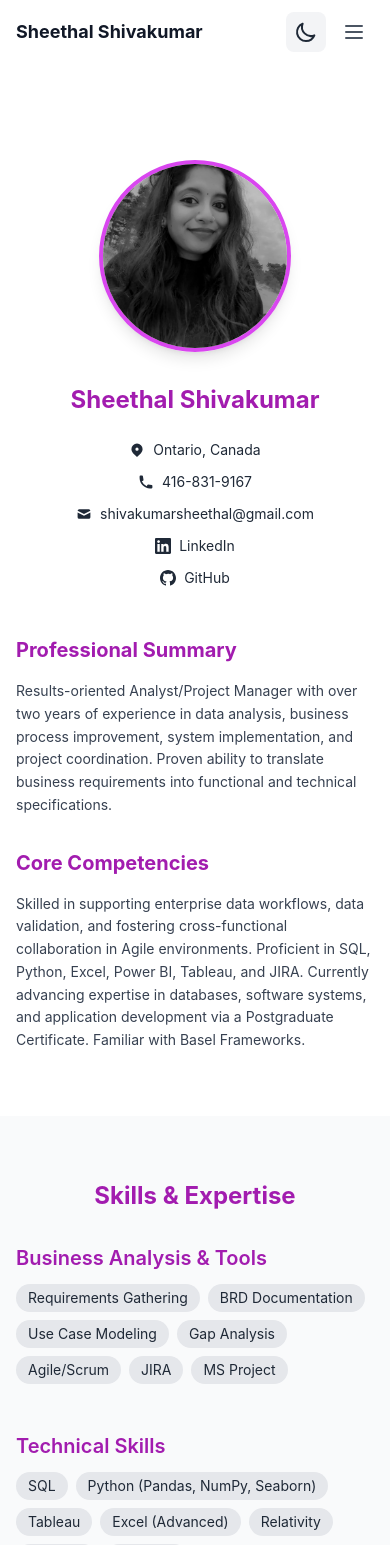
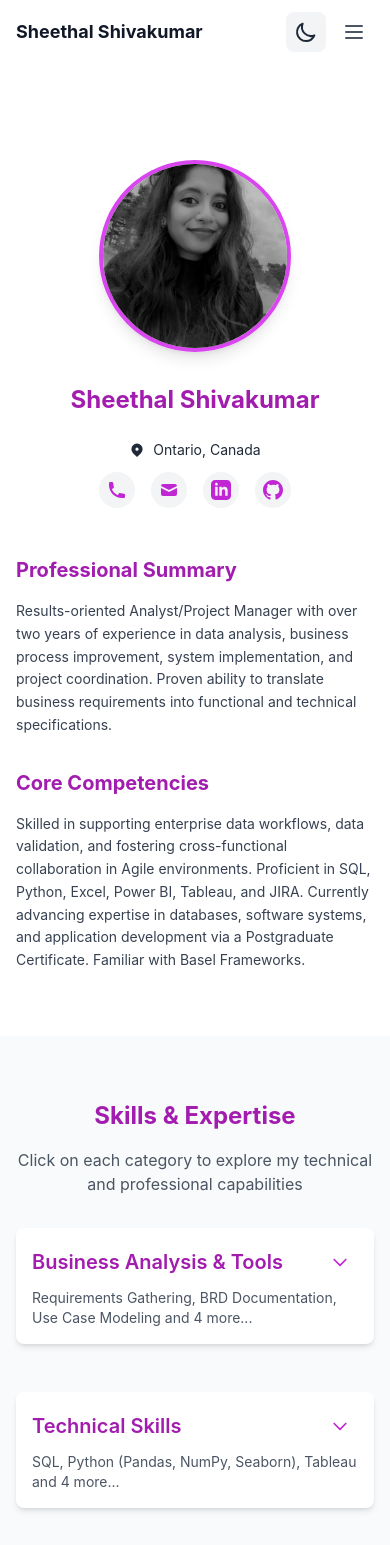
Before and after one commit to klutz-04/Portfolio, a React (Vite) app: page / in a window 390 px wide. Shown: the top 1545 px of the page. Built offline with nearby package versions, Linux system fonts and the light colour scheme.

Commit message:
Updated About section with icon-only contact display and hover tooltips

```diff
--- a/src/components/About.jsx
+++ b/src/components/About.jsx
@@ -1,9 +1,10 @@
-import React from 'react';
+import React, { useState } from 'react';
 import { useTheme } from '../context/ThemeContext';
 import profileImage from '../assets/images/SSK-pro.jpeg';
 
 const About = () => {
   const { darkMode } = useTheme();
+  const [showContact, setShowContact] = useState(false);
 
   const contactInfo = {
     name: "Sheethal Shivakumar",
@@ -53,48 +54,84 @@ const About = () => {
                   </svg>
                   {contactInfo.location}
                 </span>
+
+                {/* Contact Icons */}
+                <div className="flex items-center justify-center md:justify-start gap-4">
+                  {/* Phone */}
                   <a
                     href={`tel:${contactInfo.phone}`}
-                  className="flex items-center justify-center md:justify-start gap-2 hover:text-fuchsia-600 transition-colors"
+                    className={`p-2 rounded-full transition-all duration-300 group relative ${
+                      darkMode
+                        ? 'bg-gray-800 hover:bg-gray-700 text-fuchsia-400'
+                        : 'bg-gray-100 hover:bg-gray-200 text-fuchsia-600'
+                    }`}
+                    aria-label="Call me"
                   >
-                  <svg className="w-4 h-4" fill="currentColor" viewBox="0 0 20 20">
+                    <svg className="w-5 h-5" fill="currentColor" viewBox="0 0 20 20">
                       <path d="M2 3a1 1 0 011-1h2.153a1 1 0 01.986.836l.74 4.435a1 1 0 01-.54 1.06l-1.548.773a11.037 11.037 0 006.105 6.105l.774-1.548a1 1 0 011.059-.54l4.435.74a1 1 0 01.836.986V17a1 1 0 01-1 1h-2C7.82 18 2 12.18 2 5V3z" />
                     </svg>
+                    <span className={`absolute -top-8 left-1/2 transform -translate-x-1/2 px-2 py-1 rounded text-xs whitespace-nowrap opacity-0 group-hover:opacity-100 transition-opacity duration-300 ${
+                      darkMode ? 'bg-gray-700 text-white' : 'bg-white text-gray-800 shadow-md'
+                    }`}>
                       {contactInfo.phone}
+                    </span>
                   </a>
+
+                  {/* Email */}
                   <a
                     href={`mailto:${contactInfo.email}`}
-                  className="flex items-center justify-center md:justify-start gap-2 hover:text-fuchsia-600 transition-colors break-all md:break-normal"
+                    className={`p-2 rounded-full transition-all duration-300 group relative ${
+                      darkMode
+                        ? 'bg-gray-800 hover:bg-gray-700 text-fuchsia-400'
+                        : 'bg-gray-100 hover:bg-gray-200 text-fuchsia-600'
+                    }`}
+                    aria-label="Email me"
                   >
-                  <svg className="w-4 h-4" fill="currentColor" viewBox="0 0 20 20">
+                    <svg className="w-5 h-5" fill="currentColor" viewBox="0 0 20 20">
                       <path d="M2.003 5.884L10 9.882l7.997-3.998A2 2 0 0016 4H4a2 2 0 00-1.997 1.884z" />
                       <path d="M18 8.118l-8 4-8-4V14a2 2 0 002 2h12a2 2 0 002-2V8.118z" />
                     </svg>
+                    <span className={`absolute -top-8 left-1/2 transform -translate-x-1/2 px-2 py-1 rounded text-xs whitespace-nowrap opacity-0 group-hover:opacity-100 transition-opacity duration-300 ${
+                      darkMode ? 'bg-gray-700 text-white' : 'bg-white text-gray-800 shadow-md'
+                    }`}>
                       {contactInfo.email}
+                    </span>
                   </a>
+
+                  {/* LinkedIn */}
                   <a
                     href={contactInfo.linkedin}
                     target="_blank"
                     rel="noopener noreferrer"
-                  className="flex items-center justify-center md:justify-start gap-2 hover:text-fuchsia-600 transition-colors"
+                    className={`p-2 rounded-full transition-all duration-300 ${
+                      darkMode
+                        ? 'bg-gray-800 hover:bg-gray-700 text-fuchsia-400'
+                        : 'bg-gray-100 hover:bg-gray-200 text-fuchsia-600'
+                    }`}
+                    aria-label="LinkedIn Profile"
                   >
-                  <svg className="w-4 h-4" fill="currentColor" viewBox="0 0 24 24">
-                    <path d="M20.447 20.452h-3.554v-5.569c0-1.328-.027-3.037-1.852-3.037-1.853 0-2.136 1.445-2.136 2.939v5.667H9.351V9h3.414v1.561h.046c.477-.9 1.637-1.85 3.37-1.85 3.601 0 4.267 2.37 4.267 5.455v6.286zM5.337 7.433c-1.144 0-2.063-.926-2.063-2.065 0-1.138.92-2.063 2.063-2.063 1.14 0 2.064.925 2.064 2.063 0 1.139-.925 2.065-2.064 2.065zm1.782 13.019H3.555V9h3.564v11.452zM22.225 0H1.771C.792 0 0 .774 0 1.729v20.542C0 23.227.792 24 1.771 24h20.451C23.2 24 24 23.227 24 22.271V1.729C24 .774 23.2 0 22.222 0h.003z"/>
+                    <svg className="w-5 h-5" fill="currentColor" viewBox="0 0 24 24">
+                      <path d="M19 0h-14c-2.761 0-5 2.239-5 5v14c0 2.761 2.239 5 5 5h14c2.762 0 5-2.239 5-5v-14c0-2.761-2.238-5-5-5zm-11 19h-3v-11h3v11zm-1.5-12.268c-.966 0-1.75-.79-1.75-1.764s.784-1.764 1.75-1.764 1.75.79 1.75 1.764-.783 1.764-1.75 1.764zm13.5 12.268h-3v-5.604c0-3.368-4-3.113-4 0v5.604h-3v-11h3v1.765c1.396-2.586 7-2.777 7 2.476v6.759z"/>
                     </svg>
-                  LinkedIn
                   </a>
+
+                  {/* GitHub */}
                   <a
                     href={contactInfo.github}
                     target="_blank"
                     rel="noopener noreferrer"
-                  className="flex items-center justify-center md:justify-start gap-2 hover:text-fuchsia-600 transition-colors"
-                  aria-label="Visit my GitHub profile"
+                    className={`p-2 rounded-full transition-all duration-300 ${
+                      darkMode
+                        ? 'bg-gray-800 hover:bg-gray-700 text-fuchsia-400'
+                        : 'bg-gray-100 hover:bg-gray-200 text-fuchsia-600'
+                    }`}
+                    aria-label="GitHub Profile"
                   >
-                  <svg className="w-4 h-4" fill="currentColor" viewBox="0 0 24 24">
-                    <path d="M12 0C5.374 0 0 5.373 0 12c0 5.302 3.438 9.8 8.207 11.387.599.111.793-.261.793-.577v-2.234c-3.338.726-4.033-1.416-4.033-1.416-.546-1.387-1.333-1.756-1.333-1.756-1.089-.745.083-.729.083-.729 1.205.084 1.839 1.237 1.839 1.237 1.07 1.834 2.807 1.304 3.492.997.107-.775.418-1.305.762-1.604-2.665-.305-5.467-1.334-5.467-5.931 0-1.311.469-2.381 1.236-3.221-.124-.303-.535-1.524.117-3.176 0 0 1.008-.322 3.301 1.23A11.509 11.509 0 0112 5.803c1.02.005 2.047.138 3.006.404 2.291-1.552 3.297-1.23 3.297-1.23.653 1.653.242 2.874.118 3.176.77.84 1.235 1.911 1.235 3.221 0 4.609-2.807 5.624-5.479 5.921.43.372.823 1.102.823 2.222v3.293c0 .319.192.694.801.576C20.566 21.797 24 17.3 24 12c0-6.627-5.373-12-12-12z"/>
+                    <svg className="w-5 h-5" fill="currentColor" viewBox="0 0 24 24">
+                      <path d="M12 0c-6.626 0-12 5.373-12 12 0 5.302 3.438 9.8 8.207 11.387.599.111.793-.261.793-.577v-2.234c-3.338.726-4.033-1.416-4.033-1.416-.546-1.387-1.333-1.756-1.333-1.756-1.089-.745.083-.729.083-.729 1.205.084 1.839 1.237 1.839 1.237 1.07 1.834 2.807 1.304 3.492.997.107-.775.418-1.305.762-1.604-2.665-.305-5.467-1.334-5.467-5.931 0-1.311.469-2.381 1.236-3.221-.124-.303-.535-1.524.117-3.176 0 0 1.008-.322 3.301 1.23A11.509 11.509 0 0112 5.803c1.02.005 2.047.138 3.006.404 2.291-1.552 3.297-1.23 3.297-1.23.653 1.653.242 2.874.118 3.176.77.84 1.235 1.911 1.235 3.221 0 4.609-2.807 5.624-5.479 5.921.43.372.823 1.102.823 2.222v3.293c0 .319.192.694.801.576C20.566 21.797 24 17.3 24 12c0-6.627-5.373-12-12-12z"/>
                     </svg>
-                  GitHub
                   </a>
+                </div>
               </div>
             </div>
           </div>
--- a/src/components/Contact.jsx
+++ b/src/components/Contact.jsx
@@ -1,6 +1,7 @@
 // src/components/Contact.jsx
 import React from 'react';
 import { useTheme } from '../context/ThemeContext';
+import resumePDF from '../assets/resume/Sheethal_Shivakumar_Resume.pdf';
 
 const Contact = () => {
   const { darkMode } = useTheme();
@@ -8,88 +9,129 @@ const Contact = () => {
     email: 'shivakumarsheethal@gmail.com',
     linkedin: 'https://www.linkedin.com/in/sheethal-shivakumar/',
     github: 'https://github.com/sheethal5shivakumar',
-    location: 'Toronto, ON, Canada'
   };
 
   return (
     <section id="contact" className={`py-16 ${
       darkMode ? 'bg-gray-900 text-white' : 'bg-white text-gray-900'
     }`}>
-      <div className="container mx-auto px-4 sm:px-6">
-        <h2 className={`text-2xl sm:text-3xl font-bold mb-8 text-center ${
+      <div className="container mx-auto px-4 sm:px-6 max-w-4xl">
+        <h2 className={`text-3xl sm:text-4xl font-bold mb-8 text-center ${
           darkMode ? 'text-fuchsia-400' : 'text-fuchsia-700'
         }`}>
-          Contact Me
+          What's Next?
         </h2>
-        <div className="max-w-2xl mx-auto">
-          <div className={`rounded-lg shadow-lg p-6 sm:p-8 ${
-            darkMode ? 'bg-gray-800' : 'bg-white'
+
+        {/* Future Opportunities Section */}
+        <div className="text-center mb-12">
+          <p className={`text-lg mb-6 ${darkMode ? 'text-gray-300' : 'text-gray-700'}`}>
+            I'm actively seeking opportunities as a Data Analyst or Business Analyst where I can leverage my analytical skills
+            and business background. I'm particularly interested in projects involving Python, SQL, Power BI/Tableau, and Excel.
+          </p>
+          <p className={`text-lg mb-8 ${darkMode ? 'text-gray-300' : 'text-gray-700'}`}>
+            Let's connect and discuss how we can work together to create impactful solutions!
+          </p>
+        </div>
+
+        {/* Resume Download Section */}
+        <div className="mb-16 text-center">
+          <h3 className={`text-2xl font-semibold mb-6 ${
+            darkMode ? 'text-fuchsia-300' : 'text-fuchsia-800'
           }`}>
-            <div className="space-y-6">
-              <div className="flex items-center">
-                <svg className={`w-6 h-6 mr-3 ${
-                  darkMode ? 'text-fuchsia-400' : 'text-fuchsia-600'
+            Download My Resume
+          </h3>
+          <div className="group relative inline-block">
+            <div className={`absolute inset-0 rounded-lg transition-all duration-300 group-hover:blur-sm ${
+              darkMode ? 'bg-fuchsia-400' : 'bg-fuchsia-300'
+            }`}></div>
+            <a
+              href={resumePDF}
+              download="Sheethal_Shivakumar_Resume.pdf"
+              className={`relative inline-flex items-center px-8 py-4 rounded-lg shadow-lg transition-all duration-300 ${
+                darkMode
+                  ? 'bg-fuchsia-500 hover:bg-fuchsia-600 text-white hover:scale-105'
+                  : 'bg-fuchsia-600 hover:bg-fuchsia-700 text-white hover:scale-105'
+              }`}
+            >
+              <svg className="w-5 h-5 mr-3 text-white" fill="none" stroke="currentColor" viewBox="0 0 24 24">
+                <path strokeLinecap="round" strokeLinejoin="round" strokeWidth="2" d="M12 10v6m0 0l-3-3m3 3l3-3m2 8H7a2 2 0 01-2-2V5a2 2 0 012-2h5.586a1 1 0 01.707.293l5.414 5.414a1 1 0 01.293.707V19a2 2 0 01-2 2z" />
+              </svg>
+              <span className="font-medium">Download Resume</span>
+            </a>
+          </div>
+        </div>
+
+        {/* Contact Links */}
+        <div className="flex flex-col items-center space-y-8">
+          <h3 className={`text-2xl font-semibold ${
+            darkMode ? 'text-fuchsia-300' : 'text-fuchsia-800'
+          }`}>
+            Let's Connect
+          </h3>
+          <div className="flex flex-wrap justify-center gap-6">
+            {/* Email */}
+            <a
+              href={`mailto:${contactInfo.email}`}
+              className={`group flex items-center px-6 py-3 rounded-lg transition-all duration-300 ${
+                darkMode
+                  ? 'bg-gray-800 hover:bg-gray-700 border border-gray-700 hover:border-fuchsia-500'
+                  : 'bg-white hover:bg-gray-50 border border-gray-200 hover:border-fuchsia-500 shadow-sm'
+              }`}
+              title="Email me"
+            >
+              <svg className={`w-5 h-5 mr-3 transition-colors duration-300 ${
+                darkMode ? 'text-fuchsia-300 group-hover:text-fuchsia-200' : 'text-fuchsia-700 group-hover:text-fuchsia-800'
               }`} fill="none" stroke="currentColor" viewBox="0 0 24 24">
                 <path strokeLinecap="round" strokeLinejoin="round" strokeWidth="2" d="M3 8l7.89 5.26a2 2 0 002.22 0L21 8M5 19h14a2 2 0 002-2V7a2 2 0 00-2-2H5a2 2 0 00-2 2v10a2 2 0 002 2z" />
               </svg>
-                <a
-                  href={`mailto:${contactInfo.email}`}
-                  className={`hover:underline ${
-                    darkMode ? 'text-fuchsia-400 hover:text-fuchsia-300' : 'text-fuchsia-600 hover:text-fuchsia-700'
-                  }`}
-                >
-                  {contactInfo.email}
+              <span className={`font-medium ${
+                darkMode ? 'text-gray-200 group-hover:text-white' : 'text-gray-800 group-hover:text-gray-900'
+              }`}>Email</span>
             </a>
-              </div>
 
-              <div className="flex items-center">
-                <svg className={`w-6 h-6 mr-3 ${
-                  darkMode ? 'text-fuchsia-400' : 'text-fuchsia-600'
-                }`} fill="currentColor" viewBox="0 0 24 24">
-                  <path d="M19 0h-14c-2.761 0-5 2.239-5 5v14c0 2.761 2.239 5 5 5h14c2.762 0 5-2.239 5-5v-14c0-2.761-2.238-5-5-5zm-11 19h-3v-11h3v11zm-1.5-12.268c-.966 0-1.75-.79-1.75-1.764s.784-1.764 1.75-1.764 1.75.79 1.75 1.764-.783 1.764-1.75 1.764zm13.5 12.268h-3v-5.604c0-3.368-4-3.113-4 0v5.604h-3v-11h3v1.765c1.396-2.586 7-2.777 7 2.476v6.759z"/>
-                </svg>
+            {/* LinkedIn */}
             <a
               href={contactInfo.linkedin}
               target="_blank"
               rel="noopener noreferrer"
-                  className={`hover:underline ${
-                    darkMode ? 'text-fuchsia-400 hover:text-fuchsia-300' : 'text-fuchsia-600 hover:text-fuchsia-700'
+              className={`group flex items-center px-6 py-3 rounded-lg transition-all duration-300 ${
+                darkMode
+                  ? 'bg-gray-800 hover:bg-gray-700 border border-gray-700 hover:border-fuchsia-500'
+                  : 'bg-white hover:bg-gray-50 border border-gray-200 hover:border-fuchsia-500 shadow-sm'
               }`}
+              title="Visit LinkedIn Profile"
             >
-                  LinkedIn Profile
+              <svg className={`w-5 h-5 mr-3 transition-colors duration-300 ${
+                darkMode ? 'text-fuchsia-300 group-hover:text-fuchsia-200' : 'text-fuchsia-700 group-hover:text-fuchsia-800'
+              }`} fill="currentColor" viewBox="0 0 24 24">
+                <path d="M19 0h-14c-2.761 0-5 2.239-5 5v14c0 2.761 2.239 5 5 5h14c2.762 0 5-2.239 5-5v-14c0-2.761-2.238-5-5-5zm-11 19h-3v-11h3v11zm-1.5-12.268c-.966 0-1.75-.79-1.75-1.764s.784-1.764 1.75-1.764 1.75.79 1.75 1.764-.783 1.764-1.75 1.764zm13.5 12.268h-3v-5.604c0-3.368-4-3.113-4 0v5.604h-3v-11h3v1.765c1.396-2.586 7-2.777 7 2.476v6.759z"/>
+              </svg>
+              <span className={`font-medium ${
+                darkMode ? 'text-gray-200 group-hover:text-white' : 'text-gray-800 group-hover:text-gray-900'
+              }`}>LinkedIn</span>
             </a>
-              </div>
 
-              <div className="flex items-center">
-                <svg className={`w-6 h-6 mr-3 ${
-                  darkMode ? 'text-fuchsia-400' : 'text-fuchsia-600'
-                }`} fill="currentColor" viewBox="0 0 24 24">
-                  <path d="M12 0c-6.626 0-12 5.373-12 12 0 5.302 3.438 9.8 8.207 11.387.599.111.793-.261.793-.577v-2.234c-3.338.726-4.033-1.416-4.033-1.416-.546-1.387-1.333-1.756-1.333-1.756-1.089-.745.083-.729.083-.729 1.205.084 1.839 1.237 1.839 1.237 1.07 1.834 2.807 1.304 3.492.997.107-.775.418-1.305.762-1.604-2.665-.305-5.467-1.334-5.467-5.931 0-1.311.469-2.381 1.236-3.221-.124-.303-.535-1.524.117-3.176 0 0 1.008-.322 3.301 1.23.957-.266 1.983-.399 3.003-.404 1.02.005 2.047.138 3.006.404 2.291-1.552 3.297-1.23 3.297-1.23.653 1.653.242 2.874.118 3.176.77.84 1.235 1.911 1.235 3.221 0 4.609-2.807 5.624-5.479 5.921.43.372.823 1.102.823 2.222v3.293c0 .319.192.694.801.576 4.765-1.589 8.199-6.086 8.199-11.386 0-6.627-5.373-12-12-12z"/>
-                </svg>
+            {/* GitHub */}
             <a
               href={contactInfo.github}
               target="_blank"
               rel="noopener noreferrer"
-                  className={`hover:underline ${
-                    darkMode ? 'text-fuchsia-400 hover:text-fuchsia-300' : 'text-fuchsia-600 hover:text-fuchsia-700'
+              className={`group flex items-center px-6 py-3 rounded-lg transition-all duration-300 ${
+                darkMode
+                  ? 'bg-gray-800 hover:bg-gray-700 border border-gray-700 hover:border-fuchsia-500'
+                  : 'bg-white hover:bg-gray-50 border border-gray-200 hover:border-fuchsia-500 shadow-sm'
               }`}
+              title="Visit GitHub Profile"
             >
-                  GitHub Profile
+              <svg className={`w-5 h-5 mr-3 transition-colors duration-300 ${
+                darkMode ? 'text-fuchsia-300 group-hover:text-fuchsia-200' : 'text-fuchsia-700 group-hover:text-fuchsia-800'
+              }`} fill="currentColor" viewBox="0 0 24 24">
+                <path d="M12 0c-6.626 0-12 5.373-12 12 0 5.302 3.438 9.8 8.207 11.387.599.111.793-.261.793-.577v-2.234c-3.338.726-4.033-1.416-4.033-1.416-.546-1.387-1.333-1.756-1.333-1.756-1.089-.745.083-.729.083-.729 1.205.084 1.839 1.237 1.839 1.237 1.07 1.834 2.807 1.304 3.492.997.107-.775.418-1.305.762-1.604-2.665-.305-5.467-1.334-5.467-5.931 0-1.311.469-2.381 1.236-3.221-.124-.303-.535-1.524.117-3.176 0 0 1.008-.322 3.301 1.23.957-.266 1.983-.399 3.003-.404 1.02.005 2.047.138 3.006.404 2.291-1.552 3.297-1.23 3.297-1.23.653 1.653.242 2.874.118 3.176.77.84 1.235 1.911 1.235 3.221 0 4.609-2.807 5.624-5.479 5.921.43.372.823 1.102.823 2.222v3.293c0 .319.192.694.801.576 4.765-1.589 8.199-6.086 8.199-11.386 0-6.627-5.373-12-12-12z"/>
+              </svg>
+              <span className={`font-medium ${
+                darkMode ? 'text-gray-200 group-hover:text-white' : 'text-gray-800 group-hover:text-gray-900'
+              }`}>GitHub</span>
             </a>
-              </div>
-
-              <div className="flex items-center">
-                <svg className={`w-6 h-6 mr-3 ${
-                  darkMode ? 'text-fuchsia-400' : 'text-fuchsia-600'
-                }`} fill="none" stroke="currentColor" viewBox="0 0 24 24">
-                  <path strokeLinecap="round" strokeLinejoin="round" strokeWidth="2" d="M17.657 16.657L13.414 20.9a1.998 1.998 0 01-2.827 0l-4.244-4.243a8 8 0 1111.314 0z" />
-                  <path strokeLinecap="round" strokeLinejoin="round" strokeWidth="2" d="M15 11a3 3 0 11-6 0 3 3 0 016 0z" />
-                </svg>
-                <span className={darkMode ? 'text-gray-300' : 'text-gray-700'}>
-                  {contactInfo.location}
-                </span>
-              </div>
-            </div>
           </div>
         </div>
       </div>
--- a/src/components/SkillCategory.jsx
+++ b/src/components/SkillCategory.jsx
@@ -1,30 +1,80 @@
-import React from 'react';
+import React, { useState } from 'react';
 import PropTypes from 'prop-types';
 import { useTheme } from '../context/ThemeContext';
 
 const SkillCategory = ({ category, skills }) => {
   const { darkMode } = useTheme();
+  const [isExpanded, setIsExpanded] = useState(false);
 
   return (
-    <div className="mb-6">
-      <h3 className={`text-xl font-semibold mb-3 ${
+    <div
+      className={`mb-6 rounded-lg p-4 transition-all duration-300 ${
+        darkMode
+          ? 'bg-gray-900 hover:bg-gray-800'
+          : 'bg-white hover:bg-gray-50'
+      } shadow-md hover:shadow-lg`}
+    >
+      <div
+        className="flex items-center justify-between cursor-pointer"
+        onClick={() => setIsExpanded(!isExpanded)}
+      >
+        <h3 className={`text-xl font-semibold ${
           darkMode ? 'text-fuchsia-400' : 'text-fuchsia-700'
         }`}>
           {category}
         </h3>
+        <button
+          className={`p-2 rounded-full transition-transform duration-300 ${
+            isExpanded ? 'rotate-180' : ''
+          } ${
+            darkMode ? 'text-fuchsia-400 hover:text-fuchsia-300' : 'text-fuchsia-600 hover:text-fuchsia-700'
+          }`}
+          aria-label={isExpanded ? 'Collapse skills' : 'Expand skills'}
+        >
+          <svg
+            className="w-5 h-5"
+            fill="none"
+            stroke="currentColor"
+            viewBox="0 0 24 24"
+          >
+            <path
+              strokeLinecap="round"
+              strokeLinejoin="round"
+              strokeWidth={2}
+              d="M19 9l-7 7-7-7"
+            />
+          </svg>
+        </button>
+      </div>
+
+      {/* Preview of skills (shown when collapsed) */}
+      {!isExpanded && (
+        <p className={`mt-2 text-sm ${
+          darkMode ? 'text-gray-400' : 'text-gray-600'
+        }`}>
+          {skills.slice(0, 3).join(', ')}
+          {skills.length > 3 && ` and ${skills.length - 3} more...`}
+        </p>
+      )}
+
+      {/* Full list of skills (shown when expanded) */}
+      <div className={`overflow-hidden transition-all duration-500 ease-in-out ${
+        isExpanded ? 'max-h-[500px] opacity-100 mt-4' : 'max-h-0 opacity-0'
+      }`}>
         <div className="flex flex-wrap gap-2">
           {skills.map((skill, index) => (
             <span
               key={index}
-            className={`px-3 py-1 rounded-full text-sm ${
+              className={`px-3 py-1.5 rounded-full text-sm font-medium transition-all duration-300 ${
                 darkMode
-                ? 'bg-gray-800 text-gray-200'
-                : 'bg-gray-200 text-gray-800'
-            }`}
+                  ? 'bg-gray-800 text-gray-200 hover:bg-gray-700'
+                  : 'bg-gray-100 text-gray-800 hover:bg-gray-200'
+              } hover:scale-105`}
             >
               {skill}
             </span>
           ))}
+        </div>
       </div>
     </div>
   );
--- a/src/components/Skills.jsx
+++ b/src/components/Skills.jsx
@@ -11,12 +11,18 @@ const Skills = () => {
       darkMode ? 'bg-gray-800 text-white' : 'bg-gray-50 text-gray-900'
     }`}>
       <div className="container mx-auto px-4 sm:px-6">
-        <h2 className={`text-2xl sm:text-3xl font-bold mb-8 text-center ${
+        <div className="max-w-4xl mx-auto">
+          <h2 className={`text-2xl sm:text-3xl font-bold mb-4 text-center ${
             darkMode ? 'text-fuchsia-400' : 'text-fuchsia-700'
           }`}>
             Skills & Expertise
           </h2>
-        <div className="grid grid-cols-1 md:grid-cols-2 gap-6 max-w-4xl mx-auto">
+          <p className={`text-center mb-8 ${
+            darkMode ? 'text-gray-300' : 'text-gray-600'
+          }`}>
+            Click on each category to explore my technical and professional capabilities
+          </p>
+          <div className="grid grid-cols-1 lg:grid-cols-2 gap-6">
             {skillCategories.map((category, index) => (
               <SkillCategory
                 key={index}
@@ -26,6 +32,7 @@ const Skills = () => {
             ))}
           </div>
         </div>
+      </div>
     </section>
   );
 };
```
Also changed, not shown: src/components/Experience.jsx (+59 -5 lines), 2 other files (tests, documents, lock files or other folders). Lines whose indentation alone changed are shown as unchanged.
